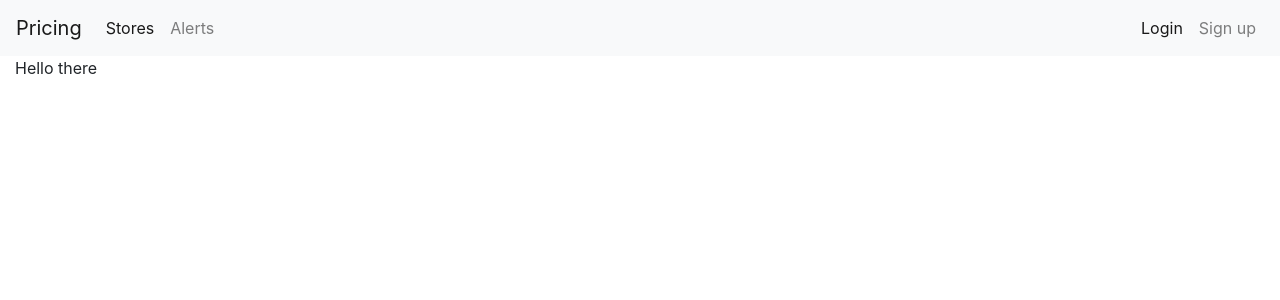
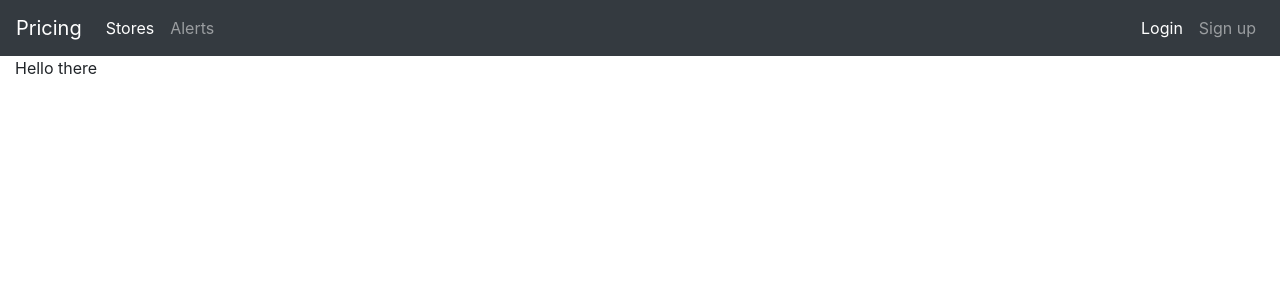
Before and after one commit to sidharth01g/Pricing, a Flask app: page / in a window 1280 px wide. Shown: the top 300 px of the page. Run offline with Flask 2, Linux system fonts and the light colour scheme; parts of the project's set-up code (start-up, migrations or seed data) failed here and were passed over; some libraries are stand-ins or nearby versions.

Commit message:
Changed styling

```diff
--- a/pricing/src/templates/base.html
+++ b/pricing/src/templates/base.html
@@ -8,8 +8,8 @@
     {% include 'html_dependencies.html' %}
 </head>
 <body>
-<nav class="navbar navbar-expand-lg navbar-light bg-light">
-    <a class="navbar-brand" href="#">Pricing</a>
+<nav class="navbar navbar-expand-lg navbar-dark bg-dark">
+    <a class="navbar-brand" href="/">Pricing</a>
     <button class="navbar-toggler" type="button" data-toggle="collapse" data-target="#navbarSupportedContent"
             aria-controls="navbarSupportedContent" aria-expanded="false" aria-label="Toggle navigation">
         <span class="navbar-toggler-icon"></span>
```
